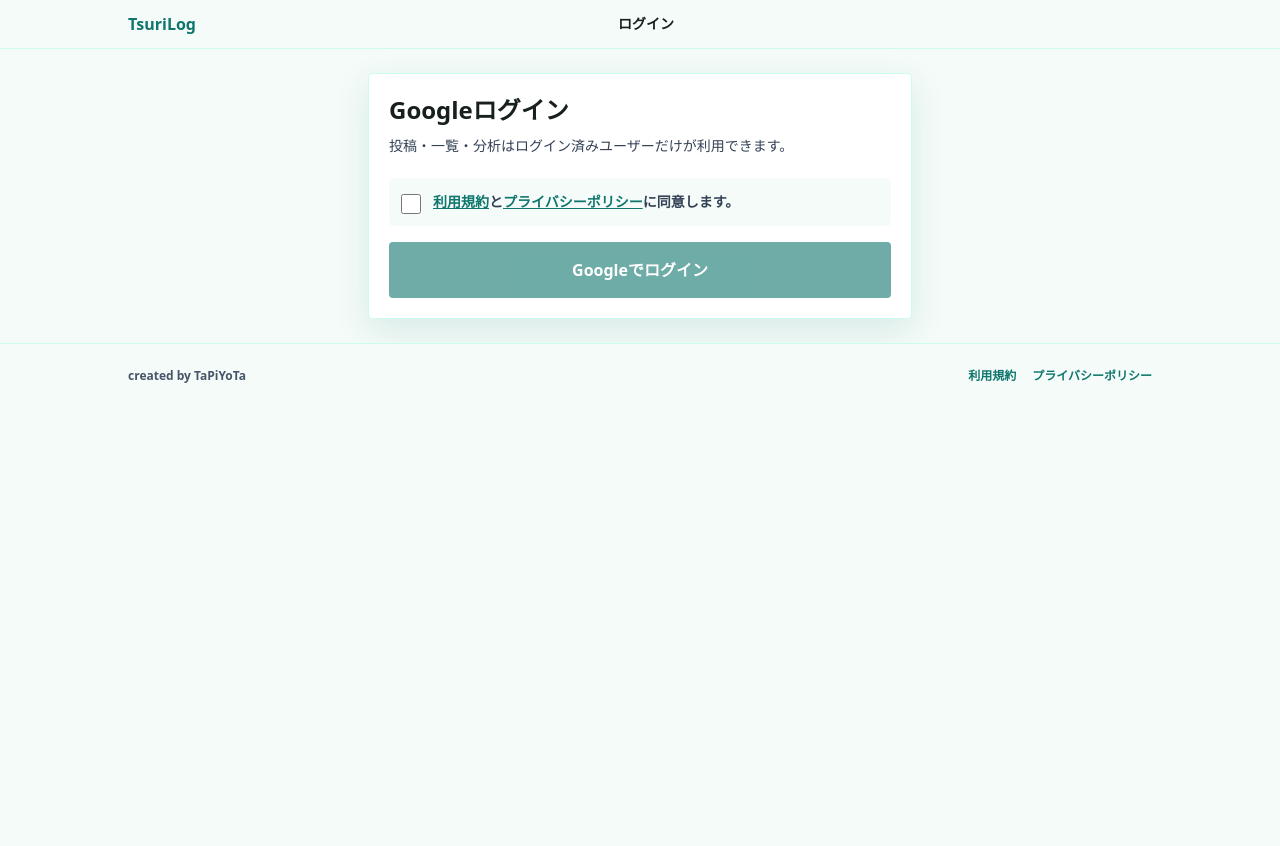
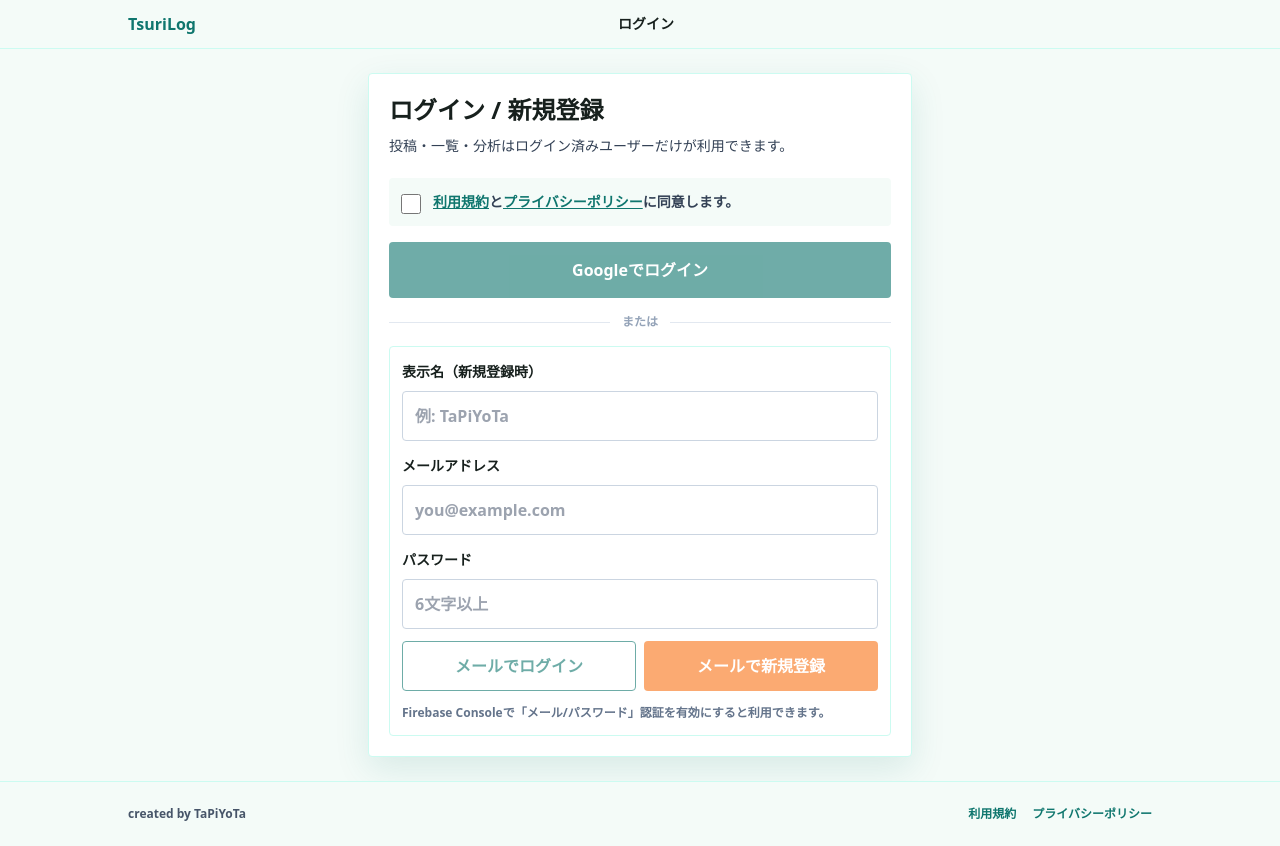
Before and after one commit to moritomizu/turilog, a Next.js app: page /login in a window 1280 px wide. Before the commit the page ends 800 px from the top, so only its background shows below. Built offline with nearby package versions, Linux system fonts and the light colour scheme; no server answers.

Commit message:
Add email password authentication

```diff
--- a/src/app/login/page.tsx
+++ b/src/app/login/page.tsx
@@ -2,7 +2,7 @@
 
 import Link from "next/link";
 import { useRouter, useSearchParams } from "next/navigation";
-import { signInWithPopup, signOut, onAuthStateChanged, type User } from "firebase/auth";
+import { createUserWithEmailAndPassword, onAuthStateChanged, signInWithEmailAndPassword, signInWithPopup, signOut, updateProfile, type User } from "firebase/auth";
 import { doc, serverTimestamp, setDoc } from "firebase/firestore";
 import { Suspense, useEffect, useState } from "react";
 import { getFirebaseAuth, getFirebaseDb, googleProvider, isFirebaseConfigured, missingFirebaseEnv } from "@/lib/firebase";
@@ -22,6 +22,9 @@ function LoginContent() {
   const searchParams = useSearchParams();
   const [user, setUser] = useState<User | null>(null);
   const [acceptedLegal, setAcceptedLegal] = useState(false);
+  const [displayName, setDisplayName] = useState("");
+  const [email, setEmail] = useState("");
+  const [password, setPassword] = useState("");
   const [message, setMessage] = useState("");
   const [busy, setBusy] = useState(false);
 
@@ -40,12 +43,58 @@ function LoginContent() {
     setMessage("");
     try {
       const result = await signInWithPopup(getFirebaseAuth(), googleProvider);
+      await saveUserProfile(result.user);
+      setMessage("ログインしました。");
+      goNext();
+    } catch (error) {
+      setMessage(getAuthErrorMessage(error));
+    } finally {
+      setBusy(false);
+    }
+  }
+
+  async function handleEmailLogin(mode: "login" | "signup") {
+    if (!acceptedLegal) {
+      setMessage("利用規約とプライバシーポリシーへの同意が必要です。");
+      return;
+    }
+    if (!email.trim() || password.length < 6) {
+      setMessage("メールアドレスと6文字以上のパスワードを入力してください。");
+      return;
+    }
+    if (mode === "signup" && !displayName.trim()) {
+      setMessage("新規登録では表示名を入力してください。");
+      return;
+    }
+
+    setBusy(true);
+    setMessage("");
+    try {
+      const auth = getFirebaseAuth();
+      const result =
+        mode === "signup"
+          ? await createUserWithEmailAndPassword(auth, email.trim(), password)
+          : await signInWithEmailAndPassword(auth, email.trim(), password);
+      if (mode === "signup" && displayName.trim()) {
+        await updateProfile(result.user, { displayName: displayName.trim() });
+      }
+      await saveUserProfile(result.user, mode === "signup" ? displayName.trim() : undefined);
+      setMessage(mode === "signup" ? "登録しました。" : "ログインしました。");
+      goNext();
+    } catch (error) {
+      setMessage(getAuthErrorMessage(error));
+    } finally {
+      setBusy(false);
+    }
+  }
+
+  async function saveUserProfile(nextUser: User, overrideName?: string) {
     await setDoc(
-        doc(getFirebaseDb(), "users", result.user.uid),
+      doc(getFirebaseDb(), "users", nextUser.uid),
       {
-          uid: result.user.uid,
-          displayName: result.user.displayName,
-          email: result.user.email,
+        uid: nextUser.uid,
+        displayName: overrideName ?? nextUser.displayName,
+        email: nextUser.email,
         createdAt: serverTimestamp(),
         termsAccepted: true,
         privacyAccepted: true,
@@ -56,14 +105,11 @@ function LoginContent() {
       },
       { merge: true }
     );
-      setMessage("ログインしました。");
+  }
+
+  function goNext() {
     const next = searchParams.get("next");
     if (next?.startsWith("/")) router.push(next);
-    } catch (error) {
-      setMessage(error instanceof Error ? error.message : "ログインに失敗しました。");
-    } finally {
-      setBusy(false);
-    }
   }
 
   return (
@@ -71,7 +117,7 @@ function LoginContent() {
       <PageHeader title="ログイン" />
       <main className="mx-auto max-w-xl px-4 py-6">
         <section className="rounded border border-teal-100 bg-white p-5 shadow-soft">
-          <h1 className="text-2xl font-black">Googleログイン</h1>
+          <h1 className="text-2xl font-black">ログイン / 新規登録</h1>
           <p className="mt-2 text-sm leading-6 text-slate-700">投稿・一覧・分析はログイン済みユーザーだけが利用できます。</p>
 
           {!isFirebaseConfigured ? (
@@ -111,6 +157,34 @@ function LoginContent() {
               <button disabled={busy || !acceptedLegal} onClick={handleLogin} className="tap-target w-full rounded bg-water px-5 py-4 font-black text-white disabled:opacity-60">
                 {busy ? "ログイン中..." : "Googleでログイン"}
               </button>
+              <div className="flex items-center gap-3 text-xs font-black text-slate-400">
+                <span className="h-px flex-1 bg-slate-200" />
+                <span>または</span>
+                <span className="h-px flex-1 bg-slate-200" />
+              </div>
+              <div className="space-y-3 rounded border border-teal-100 bg-white p-3">
+                <label className="block">
+                  <span className="text-sm font-bold">表示名（新規登録時）</span>
+                  <input value={displayName} onChange={(event) => setDisplayName(event.target.value)} className="mt-2 w-full rounded border border-slate-300 bg-white p-3 text-base font-bold" placeholder="例: TaPiYoTa" />
+                </label>
+                <label className="block">
+                  <span className="text-sm font-bold">メールアドレス</span>
+                  <input type="email" value={email} onChange={(event) => setEmail(event.target.value)} className="mt-2 w-full rounded border border-slate-300 bg-white p-3 text-base font-bold" placeholder="you@example.com" autoComplete="email" />
+                </label>
+                <label className="block">
+                  <span className="text-sm font-bold">パスワード</span>
+                  <input type="password" value={password} onChange={(event) => setPassword(event.target.value)} className="mt-2 w-full rounded border border-slate-300 bg-white p-3 text-base font-bold" placeholder="6文字以上" autoComplete="current-password" />
+                </label>
+                <div className="grid gap-2 sm:grid-cols-2">
+                  <button type="button" disabled={busy || !acceptedLegal} onClick={() => handleEmailLogin("login")} className="tap-target rounded border border-water bg-white px-5 py-3 font-black text-water disabled:opacity-60">
+                    メールでログイン
+                  </button>
+                  <button type="button" disabled={busy || !acceptedLegal} onClick={() => handleEmailLogin("signup")} className="tap-target rounded bg-coral px-5 py-3 font-black text-white disabled:opacity-60">
+                    メールで新規登録
+                  </button>
+                </div>
+                <p className="text-xs font-bold leading-5 text-slate-500">Firebase Consoleで「メール/パスワード」認証を有効にすると利用できます。</p>
+              </div>
             </div>
           )}
 
@@ -119,6 +193,17 @@ function LoginContent() {
       </main>
     </>
   );
+}
+
+function getAuthErrorMessage(error: unknown) {
+  const code = typeof error === "object" && error && "code" in error ? String((error as { code?: unknown }).code) : "";
+  if (code === "auth/email-already-in-use") return "このメールアドレスはすでに登録されています。ログインをお試しください。";
+  if (code === "auth/invalid-email") return "メールアドレスの形式が正しくありません。";
+  if (code === "auth/invalid-credential" || code === "auth/wrong-password" || code === "auth/user-not-found") return "メールアドレスまたはパスワードが違います。";
+  if (code === "auth/weak-password") return "パスワードは6文字以上で設定してください。";
+  if (code === "auth/operation-not-allowed") return "メール/パスワード認証がFirebaseで有効になっていません。Firebase Consoleで有効化してください。";
+  if (code === "auth/popup-closed-by-user") return "ログイン画面が閉じられました。もう一度お試しください。";
+  return error instanceof Error ? error.message : "ログインに失敗しました。";
 }
 
 function LoginShell({ message }: { message: string }) {
```
Also changed, not shown: 1 other file (tests, documents, lock files or other folders). Lines whose indentation alone changed are shown as unchanged.
